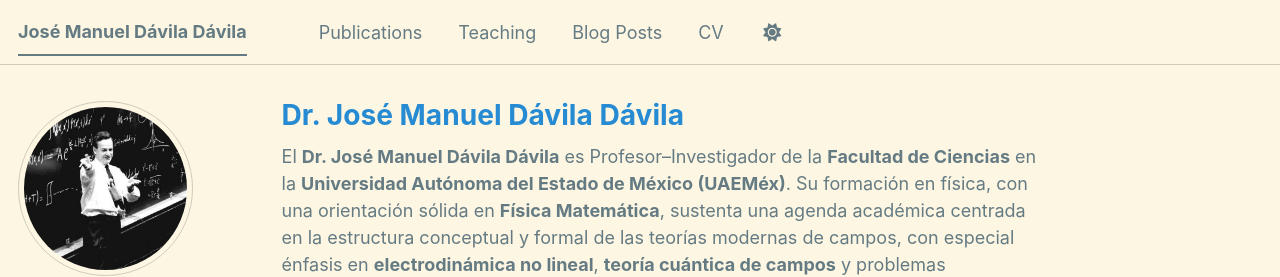
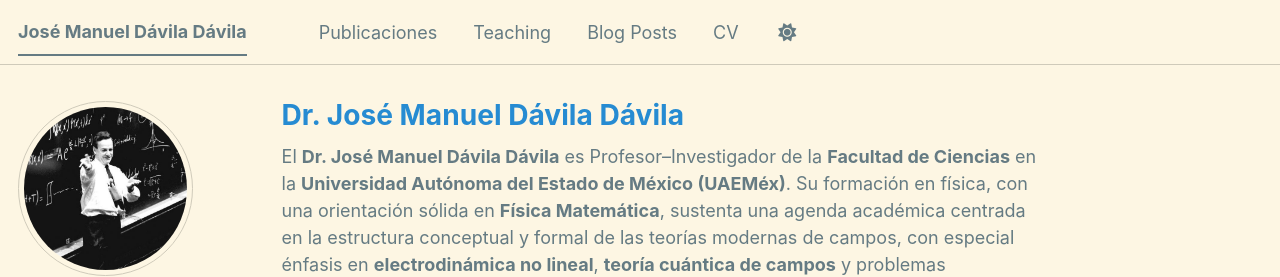
Before and after one commit to jmdaviladr/jmdaviladr.github.io, a Jekyll site: the page built from _pages/about.md, in a window 1280 px wide. Shown: the top 277 px of the page. Built offline with Jekyll 4.4.1, drawn with Linux system fonts in a browser that asks for light colours; some web fonts are replaced; a script bundle is joined from its source files by our own code; library files that are not in the unit come from our copies.

Commit message:
Update navigation.yml

```diff
--- a/_data/navigation.yml
+++ b/_data/navigation.yml
@@ -8,7 +8,7 @@
 #      Markdown formatted page while the second is generated using JSON.
 
 main:
-  - title: "Publications"
+  - title: "Publicaciones"
     url: /publications/
 
   #- title: "Talks"
```
